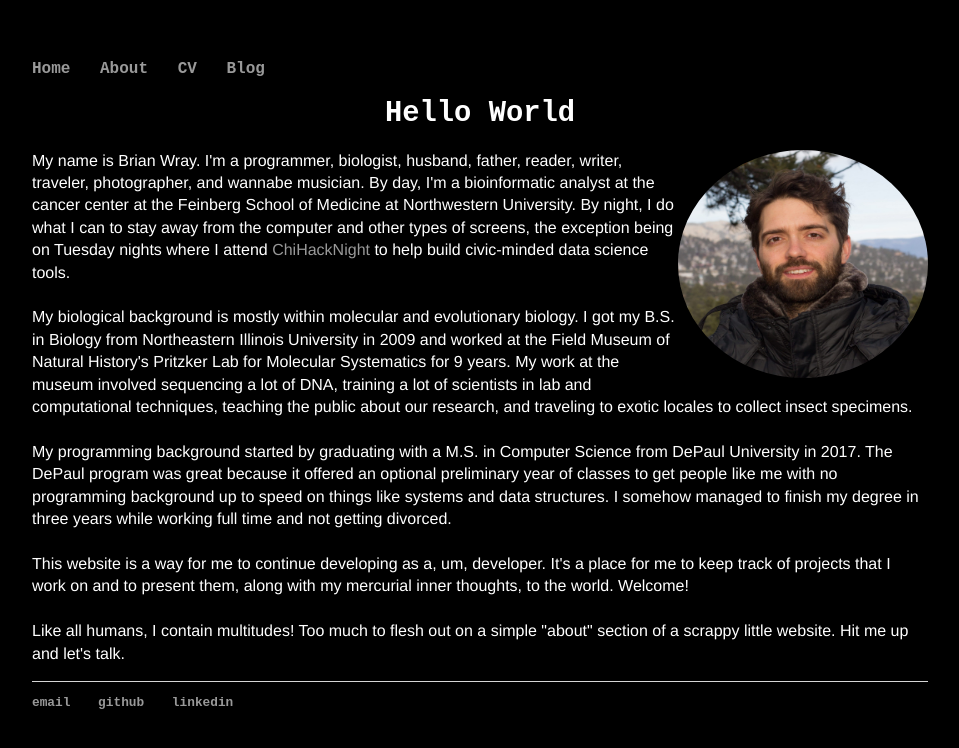
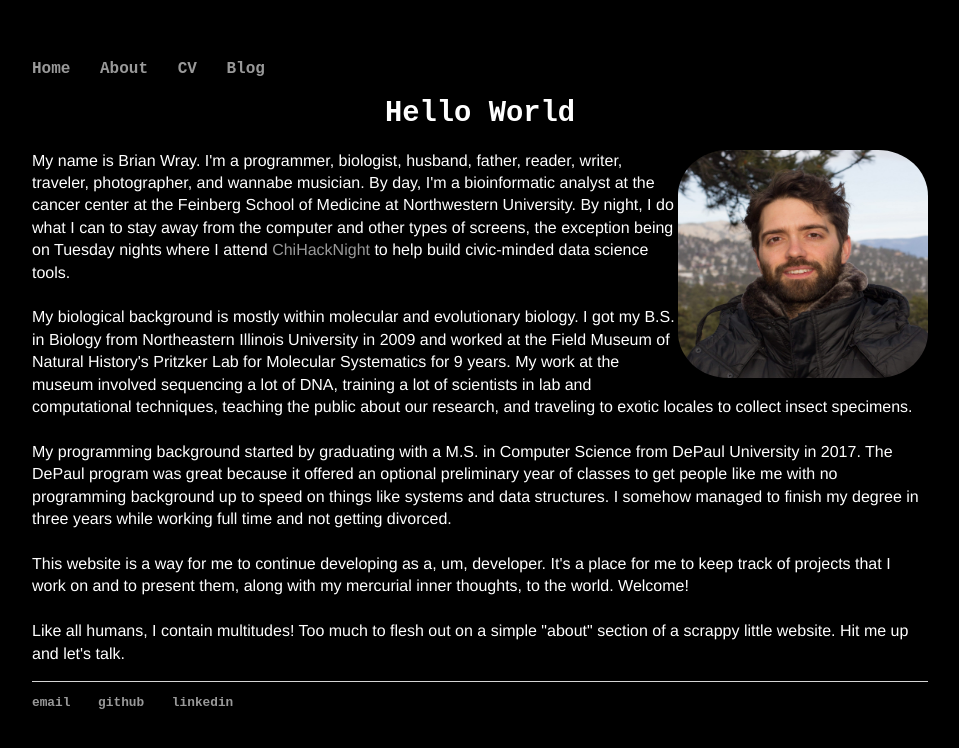
Before and after one commit to bwray/bwray.github.io, a Jekyll site: the page built from about/index.html, in a window 1280 px wide. Shown: the top 748 px of the page, without its empty margins (160-1119 px from the left). Built offline with Jekyll 4.4.1, drawn with Linux system fonts in a browser that asks for light colours.

Commit message:
Update default.html

```diff
--- a/_layouts/default.html
+++ b/_layouts/default.html
@@ -3,7 +3,7 @@
 		<head>
 		<style>
 		img {
-    		border-radius: 50%;
+    		border-radius: 20%;
 		}
 		</style>
 			<title>{{ page.title }}</title>
```
